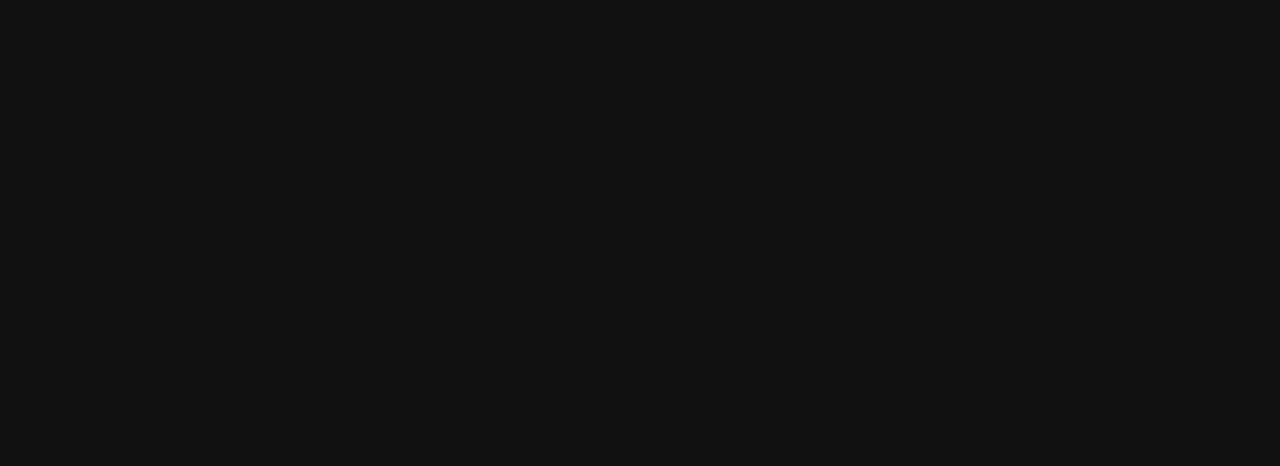
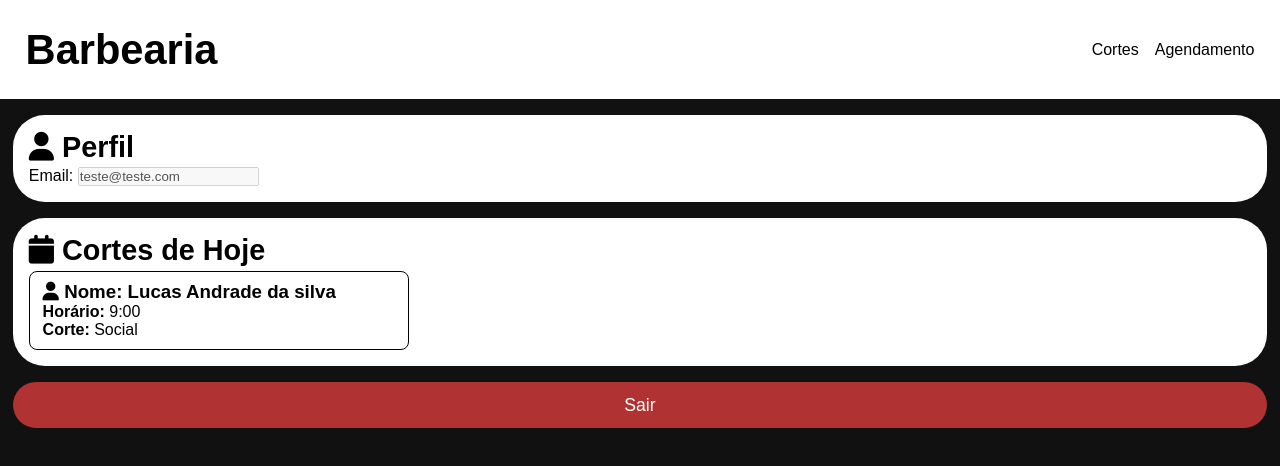
Before and after one commit to Pedro-Rocha-Araujo/barber-manager, a React (Create React App) app in the folder frontend/: page /perfil in a window 1280 px wide. Before the commit this address had no page. Shown: the top 466 px of the page. Built offline with nearby package versions, Linux system fonts and the light colour scheme; sample sign-in values are in the browser's storage.

Commit message:
Página de perfil de admin estruturada no frontend

```diff
--- /dev/null
+++ b/frontend/src/components/perfil/PerfilAdmin.js
@@ -0,0 +1,38 @@
+import Header from "../elements/Header"
+import "./perfil.css"
+
+function PerfilAdmin() {
+  return (
+    <>
+      <Header />
+      <section className="perfil">
+
+        <div className="perfil">
+          <h2><i className="fa-solid fa-user"></i> Perfil</h2>
+          <label>Email: </label>
+          <input disabled value="teste@teste.com" />
+        </div>
+
+        <div className="agendamentos-hoje">
+          <h2><i className="fa-solid fa-calendar"></i> Cortes de Hoje</h2>
+
+          <div className="agendamentos">
+
+            <div className="agendamento">
+              <h3><i className="fa-solid fa-user"></i> Nome: Lucas Andrade da silva</h3>
+              <p><strong>Horário:</strong> 9:00</p>
+              <p><strong>Corte:</strong> Social</p>
+            </div>
+
+          </div>
+
+        </div>
+
+        <button>Sair</button>
+
+      </section>
+    </>
+  )
+}
+
+export default PerfilAdmin
--- /dev/null
+++ b/frontend/src/components/perfil/perfil.css
@@ -0,0 +1,51 @@
+section.perfil {
+  margin-top: 1rem;
+  display: flex;
+  flex-direction: column;
+  align-items: center;
+  gap: 1rem;
+}
+
+section.perfil h2 {
+  font-size: clamp(1.4rem, 4vw, 1.8rem);
+  margin-bottom: 0.2rem;
+}
+
+div.perfil {
+  background-color: #fff;
+  width: 98%;
+  padding: 1rem;
+  border-radius: 2rem;
+}
+
+div.agendamentos-hoje {
+  background-color: #fff;
+  width: 98%;
+  padding: 1rem;
+  border-radius: 2rem;
+}
+
+div.agendamentos {
+  display: flex;
+  flex-wrap: nowrap;
+
+}
+
+div.agendamento {
+  width: 100%;
+  max-width: 380px;
+  padding: 0.6rem 0.8rem;
+  border-radius: 0.5rem;
+  border: 1px solid #000;
+}
+
+
+section.perfil button {
+  font-size: clamp(0.9rem, 3vw, 1.1rem);
+  background-color: rgba(255, 66, 66, 0.667);
+  color: #fff;
+  width: 98%;
+  border: none;
+  padding: 0.8rem 0;
+  border-radius: 2rem;
+}
--- a/frontend/src/components/secao/Login.js
+++ b/frontend/src/components/secao/Login.js
@@ -19,7 +19,7 @@
       })
       const token = response.data.token
       localStorage.setItem("token", token)
-      navigate("/novo-corte")
+      navigate("/agendamento")
       navigate(0)
     } catch(erro) {
       console.log(erro)
--- a/frontend/src/routes.js
+++ b/frontend/src/routes.js
@@ -7,6 +7,7 @@
 import ListagemCortes from "./components/cortes/ListagemCortes"
 import Agendamento from "./components/agendamentos/Agendamento"
 import AgendarHora from "./components/agendamentos/AgendarHora"
+import PerfilAdmin from "./components/perfil/PerfilAdmin"
 
 function RouterApp() {
   return (
@@ -18,6 +19,7 @@
       <Route path="/listagem-cortes" element={<RotaPrivada><ListagemCortes /></RotaPrivada>} />
       <Route path="/agendamento" element={ <RotaPrivada> <Agendamento /> </RotaPrivada> } />
       <Route path="/agendamento/:dia" element={ <RotaPrivada> <AgendarHora /> </RotaPrivada> } />
+      <Route path="/perfil" element={ <RotaPrivada> <PerfilAdmin /> </RotaPrivada> } />
     </Routes>
   )
 }
```
